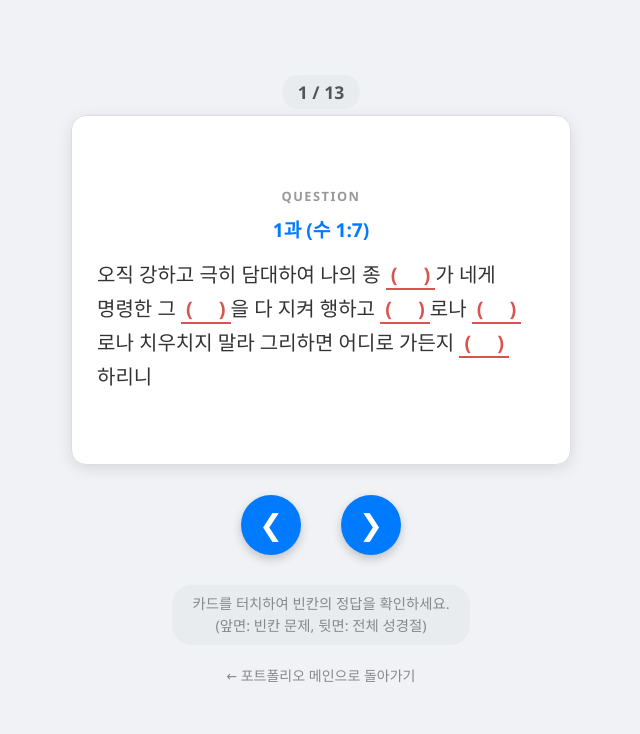
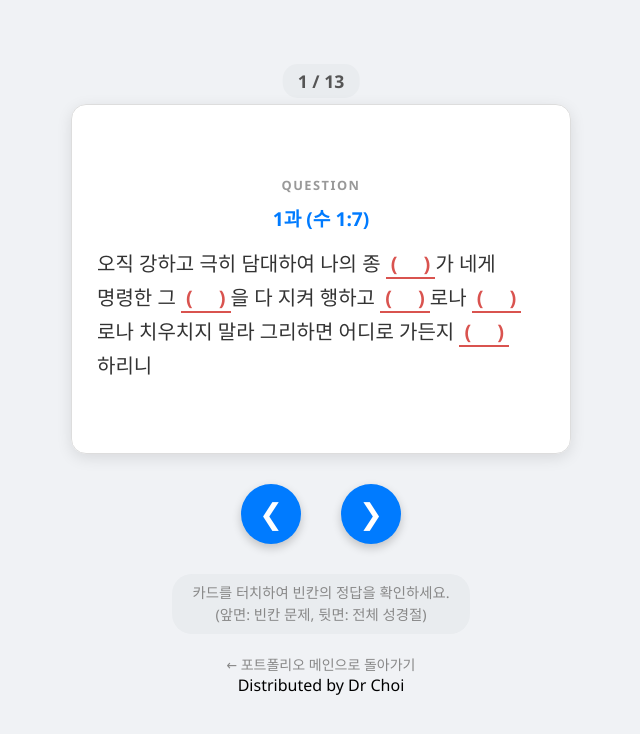
Before and after one commit to DrChoi36/memory, a plain HTML site: page index.html in a window 1280 px wide. Shown: the whole page, without its empty margins (319-959 px from the left). Drawn offline with Linux system fonts and the light colour scheme.

Commit message:
Update index.html

```diff
--- a/index.html
+++ b/index.html
@@ -277,6 +277,10 @@
         <a href="../index.html" class="back-link">메인으로 나가기</a>
     </div>
 
+    <div class="app-footer">
+        Distributed by Dr Choi
+    </div>
+
     <script>
         // ==========================================
         // 13개 문제 데이터 (JSON)
```
